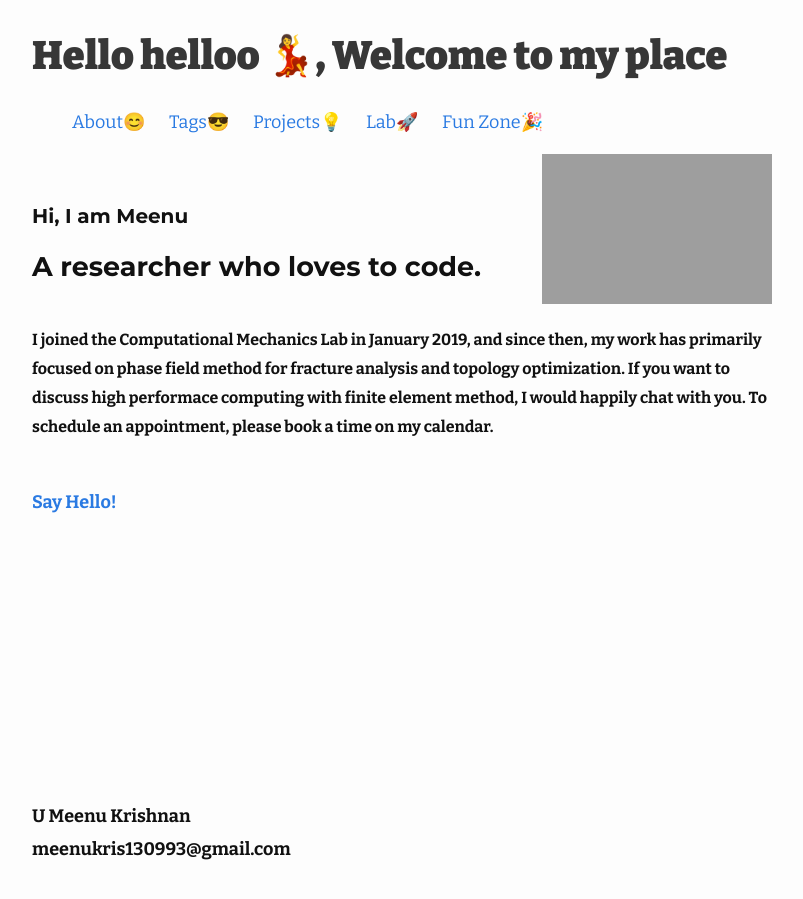
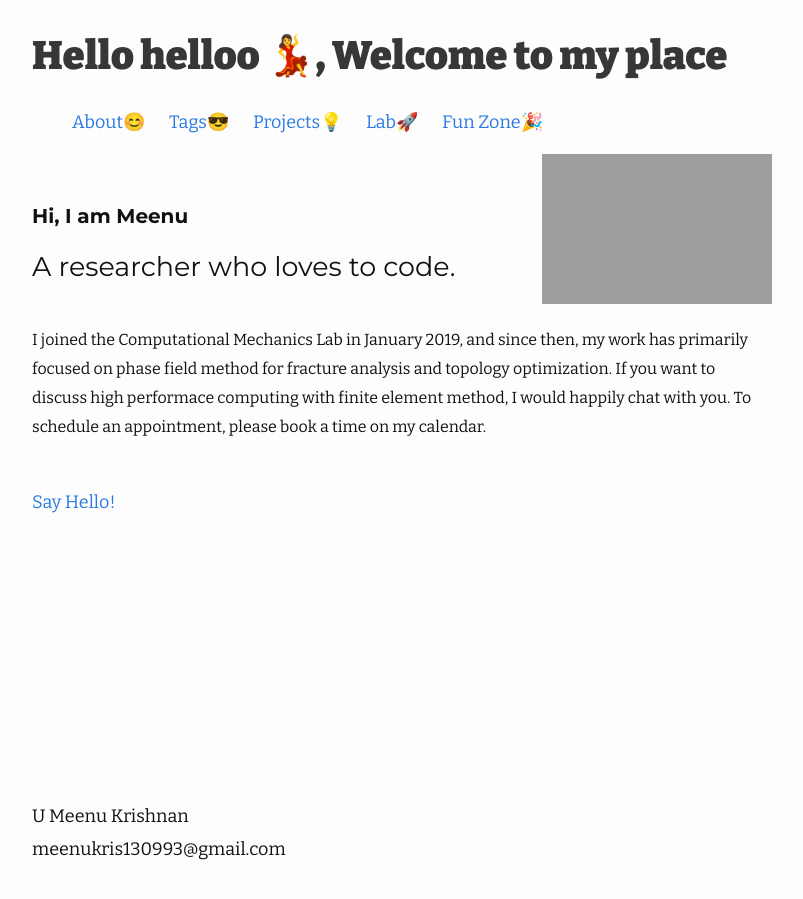
Before and after one commit to umeenukrishnan/umeenukrishnan.github.io, a Jekyll site: the page built from index.markdown, in a window 1280 px wide. Shown: the whole page, without its empty margins (238-1041 px from the left). Built offline with Jekyll 4.4.1, drawn with Linux system fonts in a browser that asks for light colours.

Commit message:
Update home.html

```diff
--- a/_layouts/home.html
+++ b/_layouts/home.html
@@ -30,8 +30,8 @@ layout: default
         <div class="flexbox_container_two_col flexbox_container_flip primary_container " style="padding-top: 50px;padding-bottom: 50px;">
             <div class="flexbox_item">
                 <div>
-                    <p style="font-size:20px; font-family: Montserrat; line-height: 1.2;"><strong>Hi, I am Meenu</p>
-                    <p style="font-size:27px; font-family: Montserrat; "><strong>A researcher who loves to code.</strong></p>
+                    <p style="font-size:20px; font-family: Montserrat; line-height: 1.2;"><strong>Hi, I am Meenu </strong></p>
+                    <p style="font-size:27px; font-family: Montserrat; "> A researcher who loves to code.</p>
                     <p style="font-size:16px; padding-top: 20px; padding-bottom: 30px;"> I joined the Computational Mechanics Lab in January 2019, and since then, my work has primarily focused on phase field method for fracture analysis and topology optimization.
 
                     If you want to discuss high performace computing with finite element method, I would happily chat with you. To schedule an appointment, please book a time on my calendar.
```
